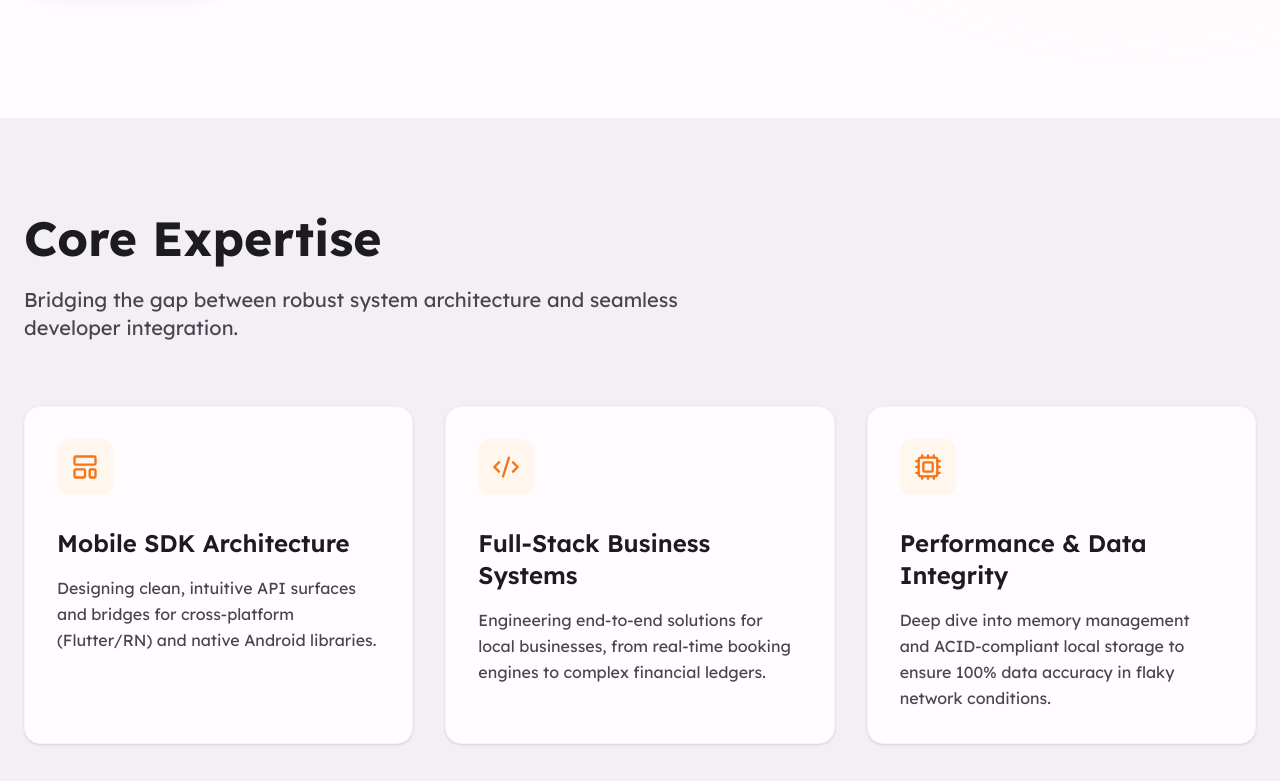
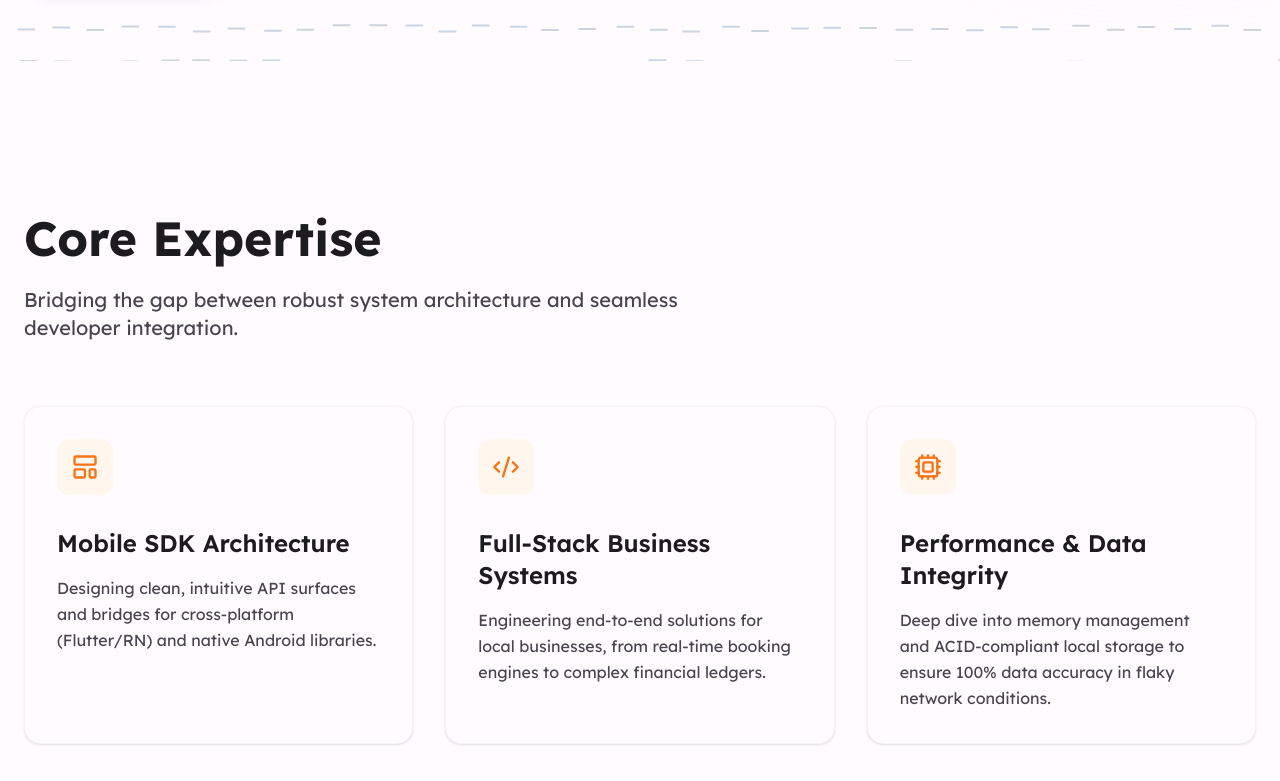
Before and after one commit to megh-lath-1012/Portfolio-Website, a Next.js app: page / in a window 1280 px wide. Shown: the part 739-1520 px from the top of the page. Built offline with nearby package versions, Linux system fonts and the light colour scheme.

Commit message:
Fix: Strip solid background classes from sections to reveal ElasticBackground canvas beneath.

```diff
--- a/src/app/page.tsx
+++ b/src/app/page.tsx
@@ -7,7 +7,7 @@ import Footer from "@/components/Footer";
 
 export default function Home() {
   return (
-    <main className="min-h-screen bg-background-primary selection:bg-orange-200 selection:text-navy">
+    <main className="min-h-screen selection:bg-orange-200 selection:text-navy">
       <HeroSection />
       <CoreExpertise />
       <TechnicalPortfolio />
--- a/src/components/ArticleList.tsx
+++ b/src/components/ArticleList.tsx
@@ -31,7 +31,7 @@ export default function ArticleList() {
   const displayedArticles = articles.slice(0, 6);
 
   return (
-    <section id="articles" className="py-24 bg-background-muted transition-colors duration-300">
+    <section id="articles" className="py-24 transition-colors duration-300">
       <div className="max-w-7xl mx-auto px-6">
         <motion.div
           initial={{ opacity: 0, y: 20 }}
--- a/src/components/CareerPath.tsx
+++ b/src/components/CareerPath.tsx
@@ -40,7 +40,7 @@ const experiences = [
 
 export default function CareerPath() {
   return (
-    <section id="about" className="py-24 bg-white overflow-hidden">
+    <section id="about" className="py-24 overflow-hidden">
       <div className="max-w-7xl mx-auto px-6">
         <motion.div
           initial={{ opacity: 0, y: 20 }}
--- a/src/components/CoreExpertise.tsx
+++ b/src/components/CoreExpertise.tsx
@@ -45,7 +45,7 @@ const cardVariants = {
 
 export default function CoreExpertise() {
   return (
-    <section id="expertise" className="py-24 bg-background-muted overflow-hidden">
+    <section id="expertise" className="py-24 overflow-hidden">
       <div className="max-w-7xl mx-auto px-6">
         <motion.div
           initial={{ opacity: 0, x: -20 }}
--- a/src/components/TechnicalPortfolio.tsx
+++ b/src/components/TechnicalPortfolio.tsx
@@ -30,7 +30,7 @@ const cardVariants = {
 
 export default function TechnicalPortfolio() {
   return (
-    <section id="work" className="py-24 bg-background transition-colors duration-300">
+    <section id="work" className="py-24 transition-colors duration-300">
       <div className="max-w-7xl mx-auto px-6">
         <motion.div
           initial={{ opacity: 0, y: 20 }}
```
